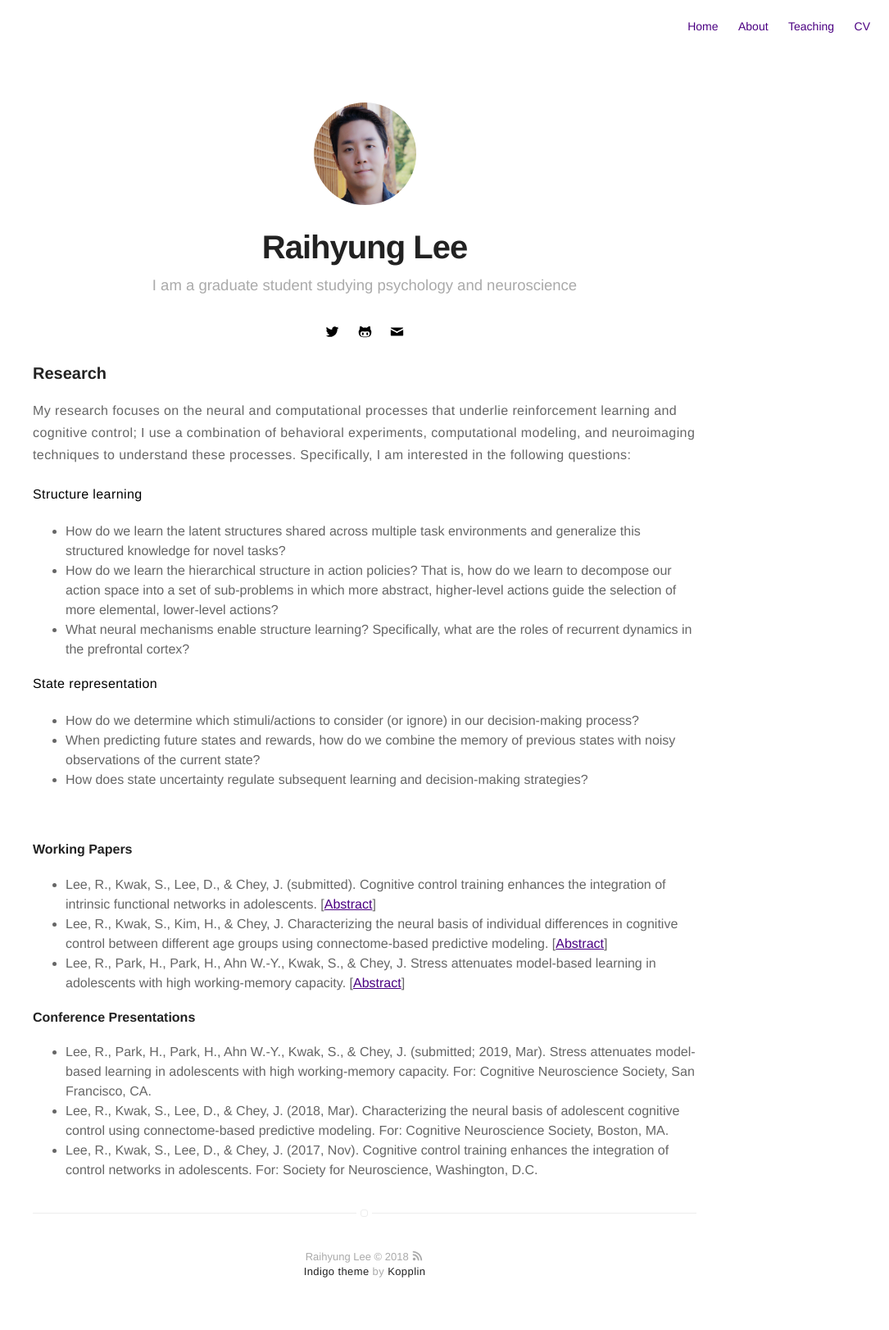
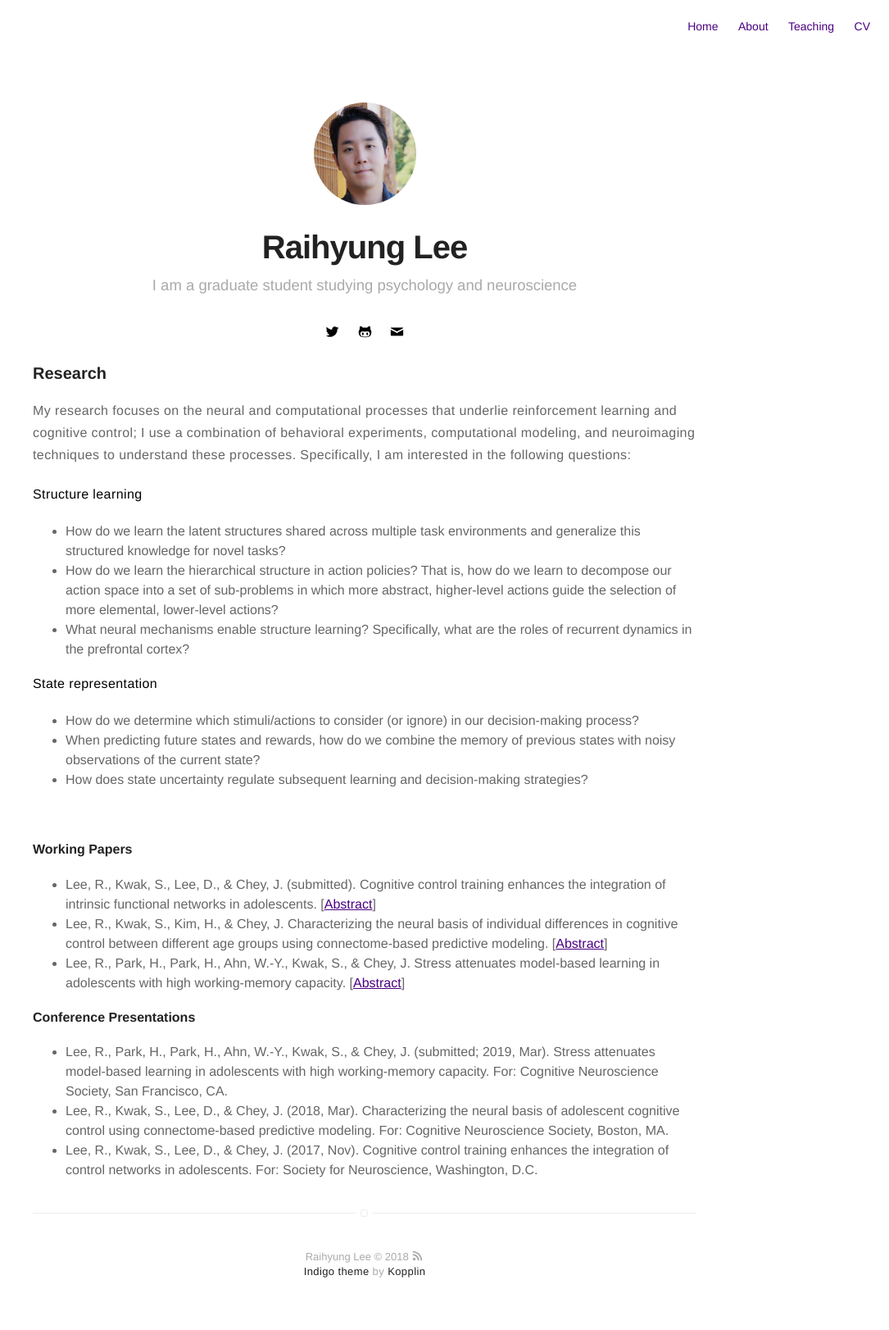
Before and after one commit to RaihyungLee/RaihyungLee.github.io, a Jekyll site: the page built from research.md, in a window 1280 px wide. Shown: the whole page at 82% size, without its empty margins (195-1280 px from the left). Built offline with Jekyll 4.4.1, drawn with Linux system fonts in a browser that asks for light colours.

```diff
--- a/research.md
+++ b/research.md
@@ -22,9 +22,9 @@ My research focuses on the neural and computational processes that underlie rein
 #### Working Papers
 * Lee, R., Kwak, S., Lee, D., & Chey, J. (submitted). Cognitive control training enhances the integration of intrinsic functional networks in adolescents. [[Abstract](https://drive.google.com/file/d/1MozZMymmqkUkoR1bzgl86oF2Y3ys_tj2/view?usp=sharing)]
 * Lee, R., Kwak, S., Kim, H., & Chey, J. Characterizing the neural basis of individual differences in cognitive control between different age groups using connectome-based predictive modeling. [[Abstract](https://drive.google.com/file/d/15u_bza7CDPFUT4-OV_H7UP1yy2dSyF-v/view?usp=sharing)]
-* Lee, R., Park, H., Park, H., Ahn W.-Y., Kwak, S., & Chey, J. Stress attenuates model-based learning in adolescents with high working-memory capacity. [[Abstract](https://drive.google.com/file/d/1GxE6we6eHot71BVf6thWkeIG3hhQqowM/view?usp=sharing)]
+* Lee, R., Park, H., Park, H., Ahn, W.-Y., Kwak, S., & Chey, J. Stress attenuates model-based learning in adolescents with high working-memory capacity. [[Abstract](https://drive.google.com/file/d/1GxE6we6eHot71BVf6thWkeIG3hhQqowM/view?usp=sharing)]
 
 #### Conference Presentations
-* Lee, R., Park, H., Park, H., Ahn W.-Y., Kwak, S., & Chey, J. (submitted; 2019, Mar). Stress attenuates model-based learning in adolescents with high working-memory capacity. For: Cognitive Neuroscience Society, San Francisco, CA.
+* Lee, R., Park, H., Park, H., Ahn, W.-Y., Kwak, S., & Chey, J. (submitted; 2019, Mar). Stress attenuates model-based learning in adolescents with high working-memory capacity. For: Cognitive Neuroscience Society, San Francisco, CA.
 * Lee, R., Kwak, S., Lee, D., & Chey, J. (2018, Mar). Characterizing the neural basis of adolescent cognitive control using connectome-based predictive modeling. For: Cognitive Neuroscience Society, Boston, MA.
 * Lee, R., Kwak, S., Lee, D., & Chey, J. (2017, Nov). Cognitive control training enhances the integration of control networks in adolescents. For: Society for Neuroscience, Washington, D.C.
```
